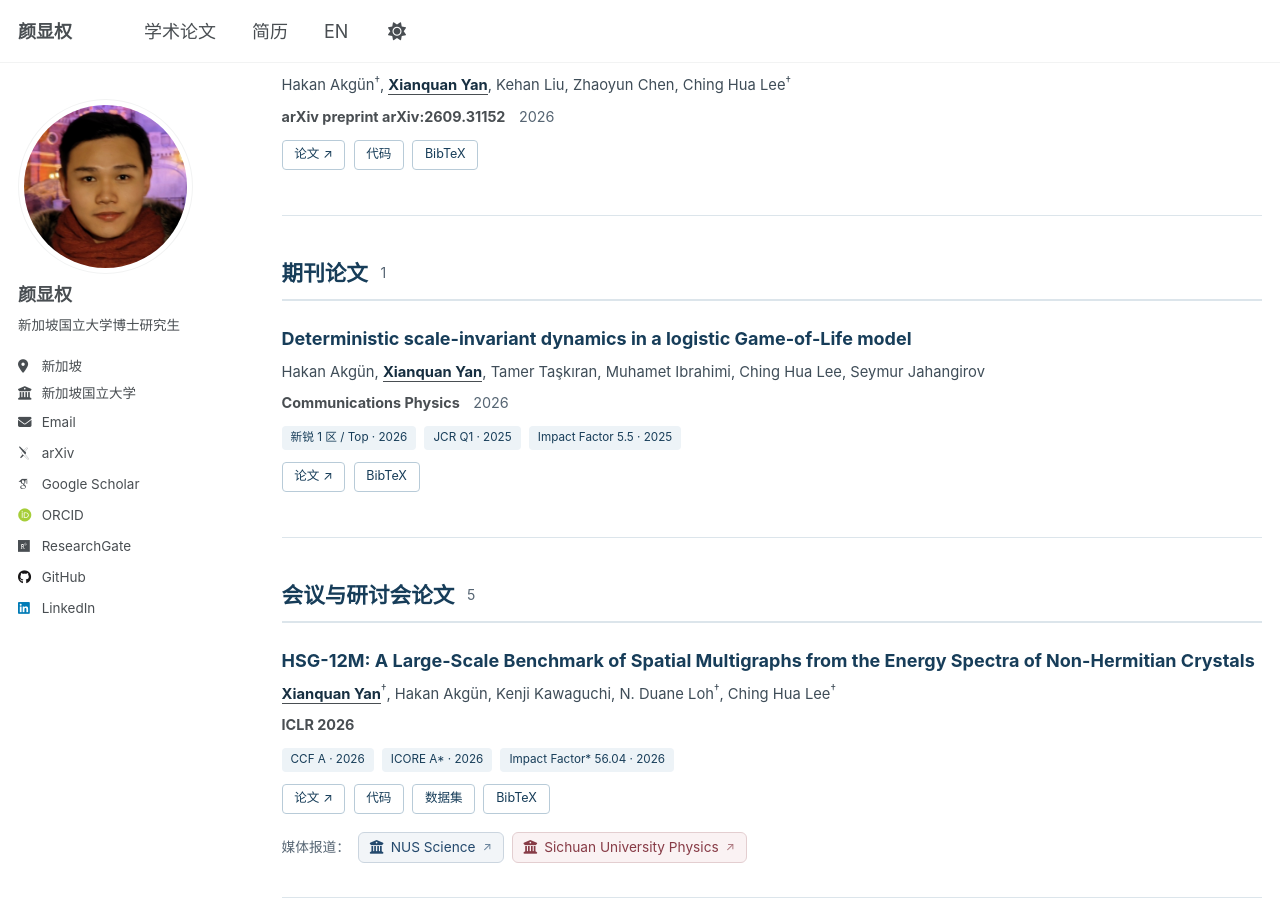
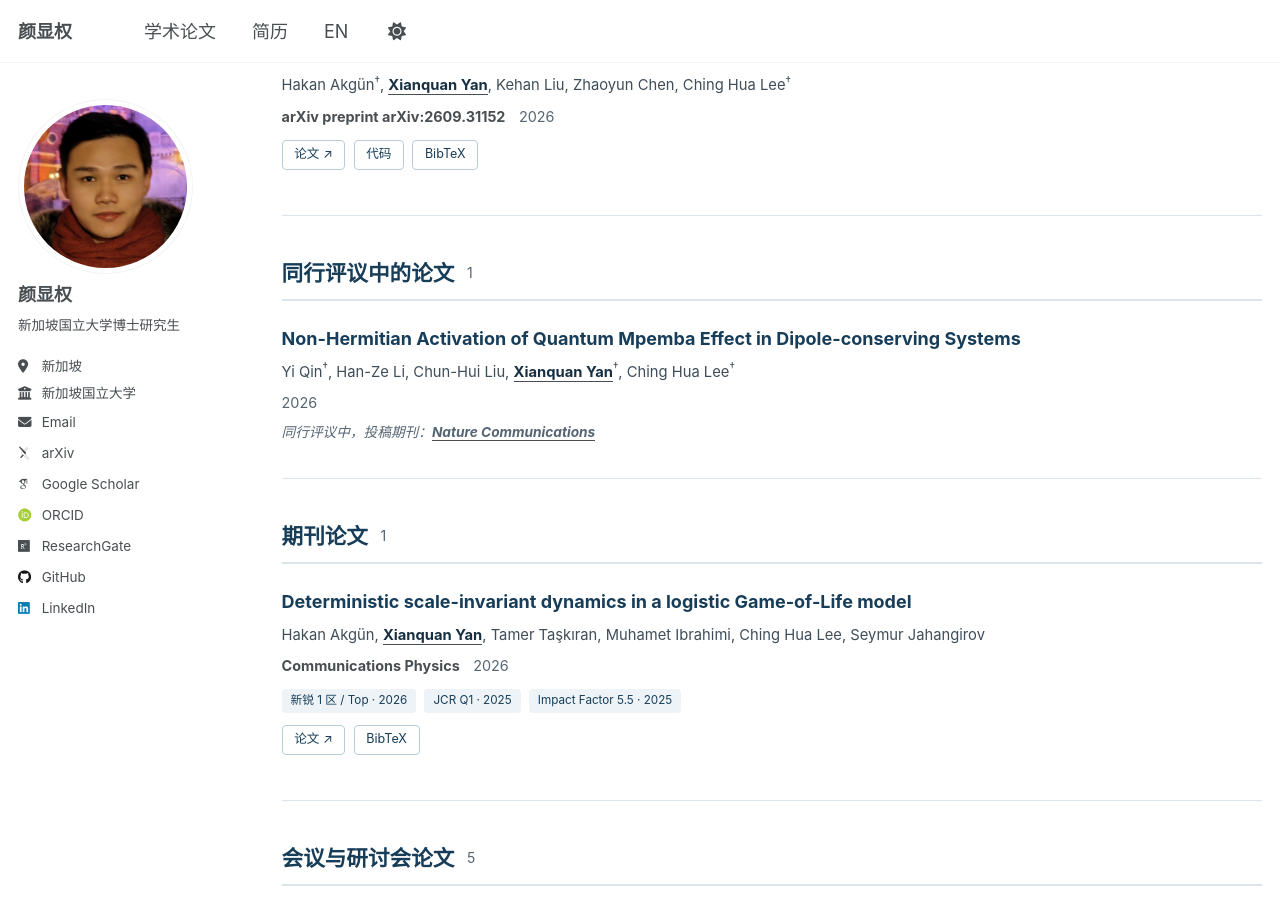
Before and after one commit to sarinstein-yan/sarinstein-yan.github.io, a Jekyll site: the page built from _pages/zh/publications.html, in a window 1280 px wide and 900 px high, scrolled down 545 px. Built offline with Jekyll 4.4.1, drawn with Linux system fonts in a browser that asks for light colours; some web fonts are replaced.

Commit message:
Add Mpemba manuscript to bilingual homepage and public CVs

```diff
--- a/_includes/publication-card.html
+++ b/_includes/publication-card.html
@@ -2,14 +2,16 @@
   <h3 class="pub-card__title"><a href="{% if page.lang == "zh" %}{{ post.translation_url | relative_url }}{% else %}{{ post.url | relative_url }}{% endif %}">{{ post.title | escape }}</a></h3>
   <p class="pub-card__authors">{{ post.authors_display }}</p>
   {% if post.contribution %}<p class="pub-card__contribution">[{% if page.lang == "zh" %}共同第一作者按字母顺序排列。{% else %}{{ post.contribution | escape }}{% endif %}]</p>{% endif %}
-  <p class="pub-card__venue"><strong>{{ post.venue | escape }}</strong>{% assign pub_year = post.date | date: "%Y" %}{% unless post.category == 'conferences' %}<span>{{ pub_year }}</span>{% endunless %}</p>
+  <p class="pub-card__venue">{% if post.venue %}<strong>{{ post.venue | escape }}</strong>{% endif %}{% assign pub_year = post.date | date: "%Y" %}{% unless post.category == 'conferences' %}<span>{{ post.year | default: pub_year }}</span>{% endunless %}</p>
   {% if post.status %}<p class="pub-card__status">{% if post.review_venue %}{% if page.lang == "zh" %}同行评议中，投稿期刊：{% else %}Under review at {% endif %}<strong><u>{{ post.review_venue | escape }}</u></strong>{% else %}{{ post.status | escape }}{% endif %}</p>{% endif %}
   {% if post.metrics %}<div class="pub-card__metrics">{% for metric in post.metrics %}<a href="{{ metric.url | escape }}" class="pub-badge">{% if page.lang == "zh" %}{{ metric.label | replace: "XinRui Tier 1 / Top", "新锐 1 区 / Top" | escape }}{% else %}{{ metric.label | escape }}{% endif %}</a>{% endfor %}</div>{% endif %}
+  {% if post.paperurl or post.codeurl or post.dataseturl or post.bibtexurl %}
   <nav class="pub-card__links" aria-label="Resources for {{ post.title | escape }}">
     {% if post.paperurl %}<a href="{{ post.paperurl }}">{% if page.lang == "zh" %}论文{% else %}Paper{% endif %} <span aria-hidden="true">↗</span></a>{% endif %}
     {% if post.codeurl %}<a href="{{ post.codeurl }}">{% if page.lang == "zh" %}代码{% else %}Code{% endif %}</a>{% endif %}
     {% if post.dataseturl %}<a href="{{ post.dataseturl }}">{% if page.lang == "zh" %}数据集{% else %}Dataset{% endif %}</a>{% endif %}
     {% if post.bibtexurl %}<a href="{{ post.bibtexurl | relative_url }}">BibTeX</a>{% endif %}
   </nav>
+  {% endif %}
   {% include publication-media.html publication=post %}
 </article>
--- a/_includes/publication-list.html
+++ b/_includes/publication-list.html
@@ -2,12 +2,12 @@
 <div class="publication-list">
 <p class="pub-legend"><sup>*</sup> {% if page.lang == "zh" %}共同贡献 &nbsp; <sup>†</sup> 通讯作者（含共同通讯）{% else %}Equal contribution &nbsp; <sup>†</sup> Corresponding author(s){% endif %}</p>
 {% assign ranked_publications = site.publications | sort: 'display_order' %}
-{% assign groups = 'preprints,manuscripts,conferences' | split: ',' %}
+{% assign groups = 'preprints,submissions,manuscripts,conferences' | split: ',' %}
 {% for group in groups %}
   {% assign group_posts = ranked_publications | where: 'category', group %}
   {% if group_posts.size > 0 %}
   <section class="pub-group" aria-labelledby="pub-group-{{ group }}">
-    <h2 id="pub-group-{{ group }}">{% case group %}{% when 'preprints' %}{% if page.lang == "zh" %}预印本{% else %}Preprints{% endif %}{% when 'manuscripts' %}{% if page.lang == "zh" %}期刊论文{% else %}Journal Articles{% endif %}{% when 'conferences' %}{% if page.lang == "zh" %}会议与研讨会论文{% else %}Conference &amp; Workshop Papers{% endif %}{% endcase %}<span class="pub-group__count">{{ group_posts.size }}</span></h2>
+    <h2 id="pub-group-{{ group }}">{% case group %}{% when 'preprints' %}{% if page.lang == "zh" %}预印本{% else %}Preprints{% endif %}{% when 'submissions' %}{% if page.lang == "zh" %}同行评议中的论文{% else %}Manuscripts Under Review{% endif %}{% when 'manuscripts' %}{% if page.lang == "zh" %}期刊论文{% else %}Journal Articles{% endif %}{% when 'conferences' %}{% if page.lang == "zh" %}会议与研讨会论文{% else %}Conference &amp; Workshop Papers{% endif %}{% endcase %}<span class="pub-group__count">{{ group_posts.size }}</span></h2>
     {% for post in group_posts %}{% include publication-card.html %}{% endfor %}
   </section>
   {% endif %}
--- /dev/null
+++ b/_pages/zh/2026-mpemba.html
@@ -0,0 +1,16 @@
+---
+layout: archive
+lang: zh
+title: "Non-Hermitian Activation of Quantum Mpemba Effect in Dipole-conserving Systems"
+permalink: /zh/publication/2026-mpemba/
+translation_url: /publication/2026-mpemba
+author_profile: true
+---
+
+<link rel="stylesheet" href="{{ "/assets/css/publications.css" | relative_url }}">
+<div class="publication-list">
+{% assign post = site.publications | where: "permalink", "/publication/2026-mpemba" | first %}
+{% include publication-card.html %}
+<p class="pub-legend"><sup>†</sup> 通讯作者（含共同通讯）</p>
+</div>
+<p><a href="{{ "/zh/publications/" | relative_url }}">← 全部论文</a></p>
--- /dev/null
+++ b/_publications/2026-mpemba.md
@@ -0,0 +1,20 @@
+---
+lang: en
+translation_url: /zh/publication/2026-mpemba/
+title: "Non-Hermitian Activation of Quantum Mpemba Effect in Dipole-conserving Systems"
+collection: publications
+display_order: 3
+category: submissions
+permalink: /publication/2026-mpemba
+year: 2026
+excerpt: ""
+authors_display: "Yi Qin<sup>†</sup>, Han-Ze Li, Chun-Hui Liu, <strong><u>Xianquan Yan</u></strong><sup>†</sup>, Ching Hua Lee<sup>†</sup>"
+status: "Under review at Nature Communications"
+review_venue: "Nature Communications"
+---
+
+Yi Qin<sup>†</sup>, Han-Ze Li, Chun-Hui Liu, <strong><u>Xianquan Yan</u></strong><sup>†</sup>, Ching Hua Lee<sup>†</sup>
+
+† Corresponding author(s).
+
+Under review at <strong><u>Nature Communications</u></strong>.
```
Also changed, not shown: 2 other files.
